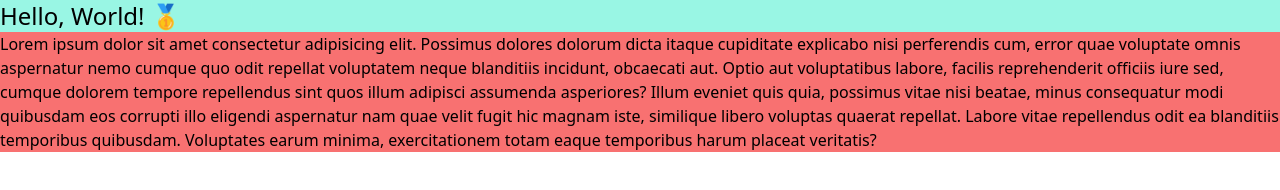
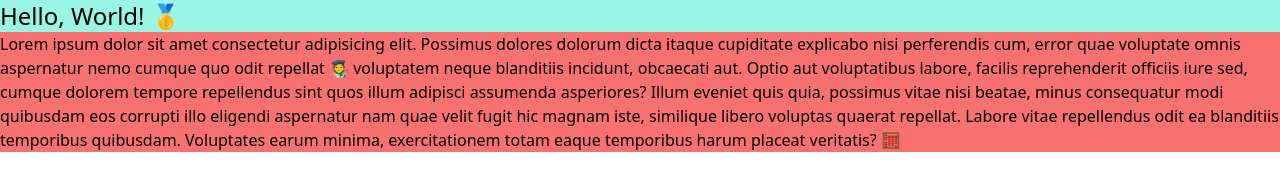
Before and after one commit to albert-byiringiro/gateClone, a website built with Vite: page index.html in a window 1280 px wide. Built offline with nearby package versions, Linux system fonts and the light colour scheme.

Commit message:
feat: emoticons

```diff
--- a/index.html
+++ b/index.html
@@ -11,15 +11,16 @@
     <p class="bg-red-400">
       Lorem ipsum dolor sit amet consectetur adipisicing elit. Possimus dolores
       dolorum dicta itaque cupiditate explicabo nisi perferendis cum, error quae
-      voluptate omnis aspernatur nemo cumque quo odit repellat voluptatem neque
-      blanditiis incidunt, obcaecati aut. Optio aut voluptatibus labore, facilis
-      reprehenderit officiis iure sed, cumque dolorem tempore repellendus sint
-      quos illum adipisci assumenda asperiores? Illum eveniet quis quia,
-      possimus vitae nisi beatae, minus consequatur modi quibusdam eos corrupti
-      illo eligendi aspernatur nam quae velit fugit hic magnam iste, similique
-      libero voluptas quaerat repellat. Labore vitae repellendus odit ea
-      blanditiis temporibus quibusdam. Voluptates earum minima, exercitationem
-      totam eaque temporibus harum placeat veritatis?
+      voluptate omnis aspernatur nemo cumque quo odit repellat
+      &#x1F9D1;&#x200D;&#x1F3A8; voluptatem neque blanditiis incidunt, obcaecati
+      aut. Optio aut voluptatibus labore, facilis reprehenderit officiis iure
+      sed, cumque dolorem tempore repellendus sint quos illum adipisci assumenda
+      asperiores? Illum eveniet quis quia, possimus vitae nisi beatae, minus
+      consequatur modi quibusdam eos corrupti illo eligendi aspernatur nam quae
+      velit fugit hic magnam iste, similique libero voluptas quaerat repellat.
+      Labore vitae repellendus odit ea blanditiis temporibus quibusdam.
+      Voluptates earum minima, exercitationem totam eaque temporibus harum
+      placeat veritatis? &#x1F9EE;
     </p>
   </body>
 </html>
```
